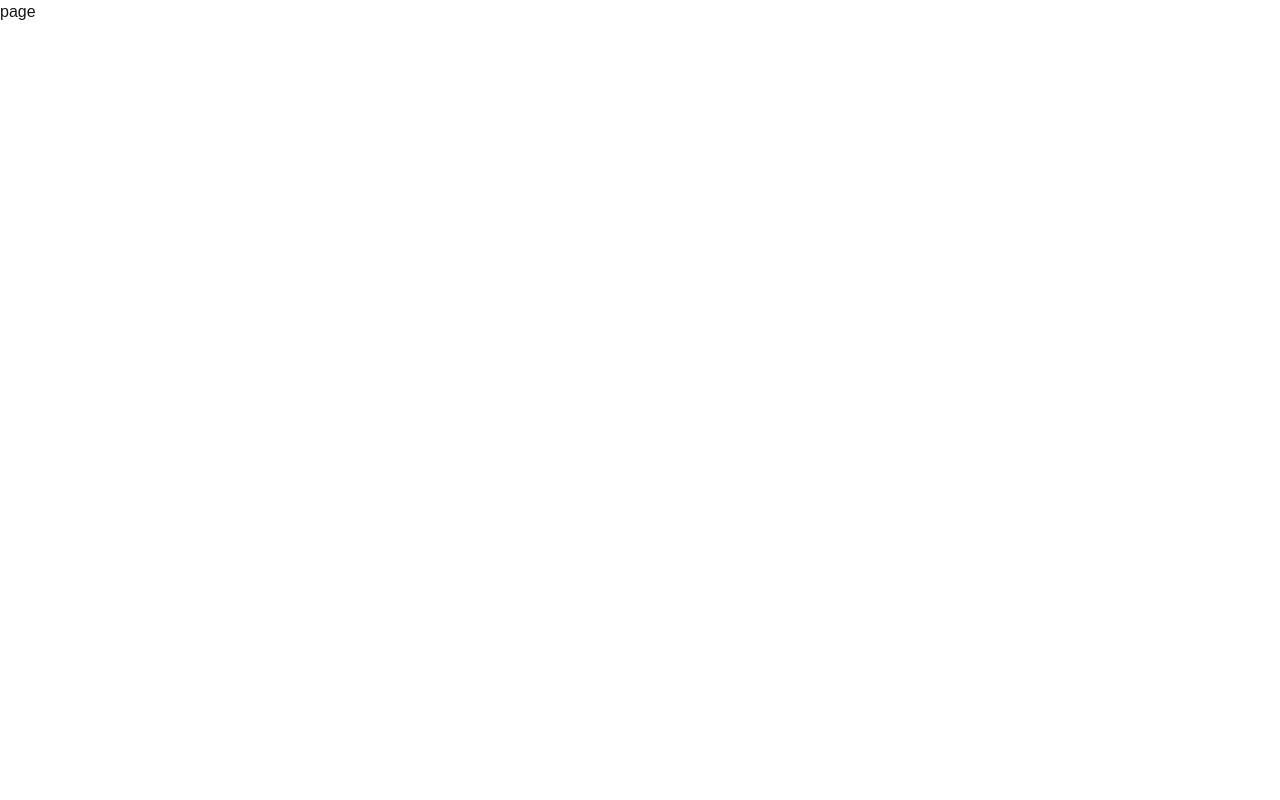
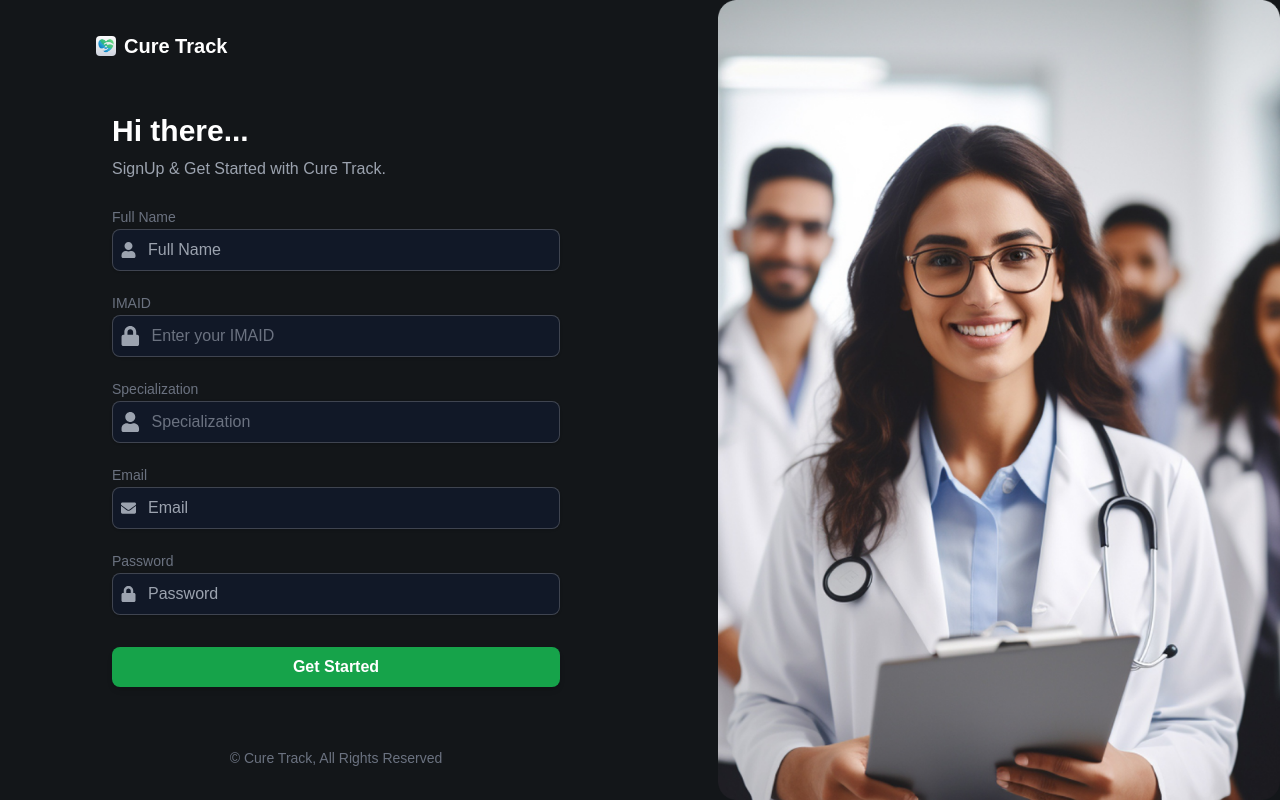
Before and after one commit to muhammed-hashir-musthafa/CureTrack-Client, a Next.js app: page /doctor/signup in a window 1280 px wide. Built offline with nearby package versions, Linux system fonts and the light colour scheme.

Commit message:
feat: add signup form component for doctor section

```diff
--- a/src/app/(auth)/doctor/signup/page.tsx
+++ b/src/app/(auth)/doctor/signup/page.tsx
@@ -1,9 +1,42 @@
-import React from 'react'
+import React from "react";
+import Image from "next/image";
+import signupBg from "../../../../../public/images/signupBg.png";
+import BaseLogo from "@/components/baseComponents/ui/BaseLogo/BaseLogo";
+import SignupForm from "@/components/doctorComponents/forms/SignupForms/SignupForms";
 
-const page = () => {
+const AdminSignupPage = () => {
   return (
-    <div>page</div>
-  )
-}
+    <div className="flex flex-col md:flex-row h-screen">
+      <div className="flex flex-1 justify-center items-center bg-customDark text-white p-8 relative">
+        <BaseLogo />
 
-export default page
+        <div className="w-full max-w-md text-center">
+          <h2 className="text-3xl font-bold mb-2 text-start">Hi there...</h2>
+          <p className="mb-6 text-gray-400 text-start">
+            SignUp & Get Started with Cure Track.
+          </p>
+          <SignupForm />
+        </div>
+
+        <p className="absolute bottom-8 left-1/2 transform -translate-x-1/2 text-center text-gray-500 text-sm">
+          © Cure Track, All Rights Reserved
+        </p>
+      </div>
+
+      <div className="hidden md:flex flex-1 relative">
+        <div className="absolute top-0 left-0 w-full h-full">
+          <Image
+            src={signupBg}
+            alt="Doctor in background"
+            layout="fill"
+            objectFit="contain"
+            objectPosition="right"
+            className="bg-customDark"
+          />
+        </div>
+      </div>
+    </div>
+  );
+};
+
+export default AdminSignupPage;
--- /dev/null
+++ b/src/components/DoctorComponents/forms/SignupForms/SignupForms.tsx
@@ -0,0 +1,104 @@
+import React from "react";
+import { FaEnvelope, FaLock, FaUser } from "react-icons/fa";
+
+const SignupForm = () => {
+  return (
+    <div className="w-full mx-auto">
+      <form className="space-y-5 text-start">
+        <div className="relative">
+          <label htmlFor="full-name" className="text-gray-500 text-sm">
+            Full Name
+          </label>
+          <div className="flex items-center bg-gray-900 rounded-lg p-2 shadow hover:shadow-md transition duration-300 border border-zinc-100 border-opacity-20">
+            <FaUser className="h-4 w-4 text-gray-400 mr-3" />
+            <input
+              id="full-name"
+              type="text"
+              placeholder="Full Name"
+              className="w-full bg-transparent text-white placeholder-gray-400 focus:outline-none"
+            />
+          </div>
+        </div>
+        <div className="relative">
+          <label htmlFor="imaid" className="text-gray-500 text-sm">
+            IMAID
+          </label>
+          <div className="flex items-center bg-gray-900 rounded-lg p-2 shadow hover:shadow-md transition duration-300 border border-zinc-100 border-opacity-20">
+            <FaLock className="text-gray-400 h-5 w-5 mr-3" />
+            <input
+              id="imaid"
+              type="text"
+              placeholder="Enter your IMAID"
+              className="w-full bg-transparent text-white placeholder-gray-500 focus:outline-none"
+            />
+          </div>
+        </div>
+
+        <div className="relative">
+          <label htmlFor="specialization" className="text-gray-500 text-sm">
+            Specialization
+          </label>
+          <div className="flex items-center bg-gray-900 rounded-lg p-2 shadow hover:shadow-md transition duration-300 border border-zinc-100 border-opacity-20">
+            <FaUser className="text-gray-400 h-5 w-5 mr-3" />
+            <input
+              id="specialization"
+              type="text"
+              placeholder="Specialization"
+              className="w-full bg-transparent text-white placeholder-gray-500 focus:outline-none"
+            />
+          </div>
+        </div>
+
+        <div className="relative">
+          <label htmlFor="email" className="text-gray-500 text-sm">
+            Email
+          </label>
+          <div className="flex items-center bg-gray-900 rounded-lg p-2 shadow hover:shadow-md transition duration-300 border border-zinc-100 border-opacity-20">
+            <FaEnvelope className="h-4 w-4 text-gray-400 mr-3" />
+            <input
+              id="email"
+              type="email"
+              placeholder="Email"
+              className="w-full bg-transparent text-white placeholder-gray-400 focus:outline-none"
+            />
+          </div>
+        </div>
+
+        {/* <div className="relative">
+          <label htmlFor="phone" className="text-gray-500 text-sm">
+            Phone number
+          </label>
+          <div className="flex items-center bg-gray-900 rounded-lg p-2 shadow hover:shadow-md transition duration-300 border border-zinc-100 border-opacity-20">
+            <FaUser className="text-gray-400 h-5 w-5 mr-3" />
+            <input
+              id="phone"
+              type="tel"
+              placeholder="+00 0342 045334"
+              className="w-full bg-transparent text-white placeholder-gray-500 focus:outline-none"
+            />
+          </div>
+        </div> */}
+
+        <div className="relative">
+          <label htmlFor="password" className="text-gray-500 text-sm">
+            Password
+          </label>
+          <div className="flex  mb-3 items-center bg-gray-900 rounded-lg p-2 shadow hover:shadow-md transition duration-300 border border-zinc-100 border-opacity-20">
+            <FaLock className="h-4 w-4 text-gray-400 mr-3" />
+            <input
+              id="password"
+              type="password"
+              placeholder="Password"
+              className="w-full bg-transparent text-white placeholder-gray-400 focus:outline-none"
+            />
+          </div>
+        </div>
+        <button className="w-full p-2 rounded-lg bg-green-600 text-white font-semibold hover:bg-green-800 shadow-md transition duration-300">
+          Get Started
+        </button>
+      </form>
+    </div>
+  );
+};
+
+export default SignupForm;
```
Also changed, not shown: src/components/DoctorComponents/forms/sample.tsx (deleted).
